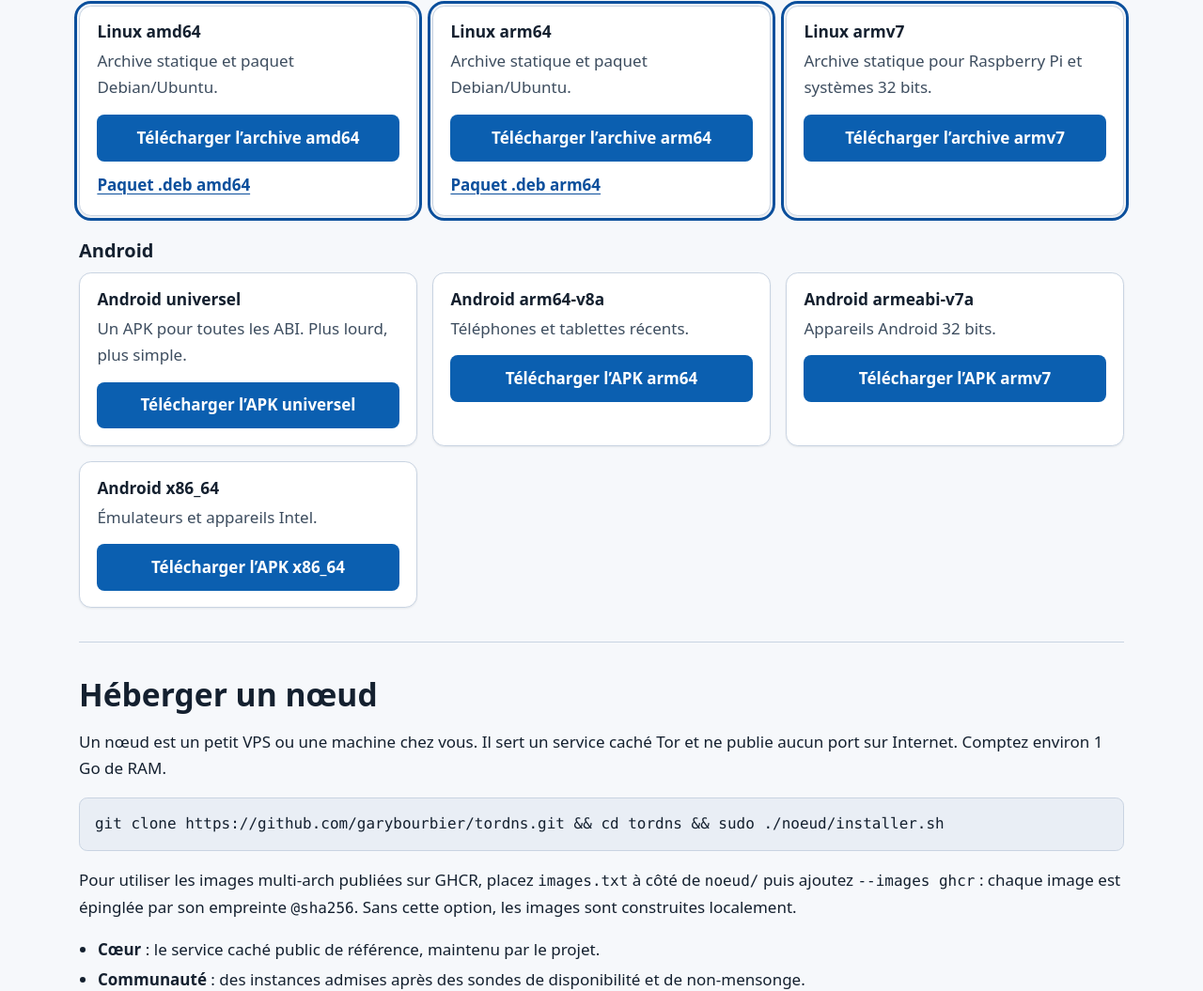
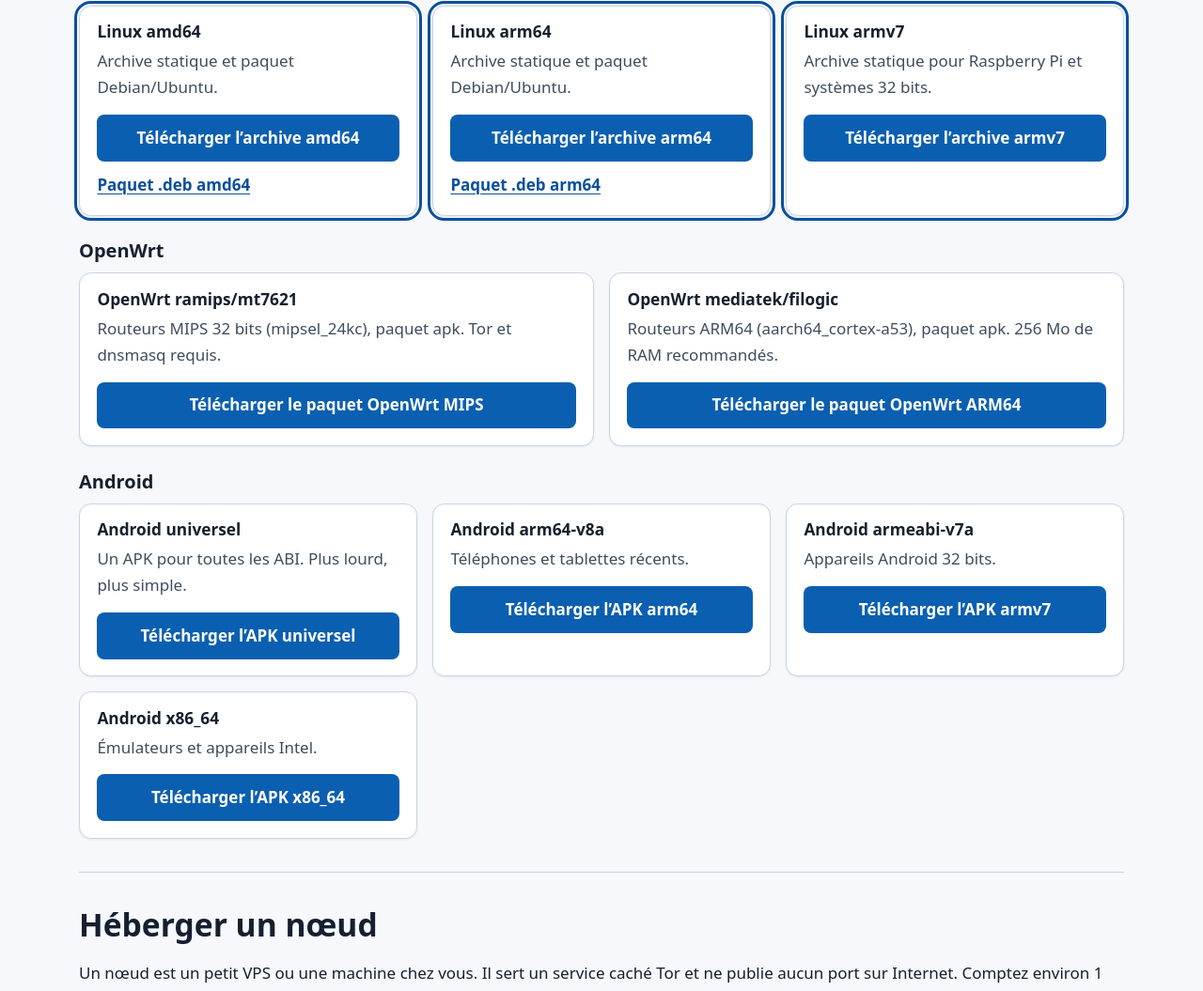
Before and after one commit to garybourbier/tordns, a plain HTML site: page site/index.html in a window 1280 px wide. Shown: the part 2249-3304 px from the top of the page at 94% size. Drawn offline with Linux system fonts and the light colour scheme.

Commit message:
Site : régénérer les pages avec les paquets OpenWrt
Les gabarits avaient les cartes OpenWrt mais les pages générées manquaient, ce que le vérificateur M17 a détecté.

🤖 Generated with Codebuff
Co-Authored-By: Codebuff <noreply@codebuff.com>

```diff
--- a/site/index.html
+++ b/site/index.html
@@ -140,6 +140,20 @@
       </article>
     </div>
 
+    <h3>OpenWrt</h3>
+    <div class="grille">
+      <article class="carte" data-plateforme="openwrt">
+        <h4>OpenWrt ramips/mt7621</h4>
+        <p>Routeurs MIPS 32 bits (mipsel_24kc), paquet apk. Tor et dnsmasq requis.</p>
+        <a class="bouton" href="https://github.com/garybourbier/tordns/releases/latest/download/tordns-0.8.0-r1-openwrt-mipsel_24kc.apk" title="tordns-0.8.0-r1-openwrt-mipsel_24kc.apk">Télécharger le paquet OpenWrt MIPS</a>
+      </article>
+      <article class="carte" data-plateforme="openwrt">
+        <h4>OpenWrt mediatek/filogic</h4>
+        <p>Routeurs ARM64 (aarch64_cortex-a53), paquet apk. 256 Mo de RAM recommandés.</p>
+        <a class="bouton" href="https://github.com/garybourbier/tordns/releases/latest/download/tordns-0.8.0-r1-openwrt-aarch64_cortex-a53.apk" title="tordns-0.8.0-r1-openwrt-aarch64_cortex-a53.apk">Télécharger le paquet OpenWrt ARM64</a>
+      </article>
+    </div>
+
     <h3>Android</h3>
     <div class="grille">
       <article class="carte" data-plateforme="android">
```
Also changed, not shown: site/en/index.html (+14 -0 lines).
